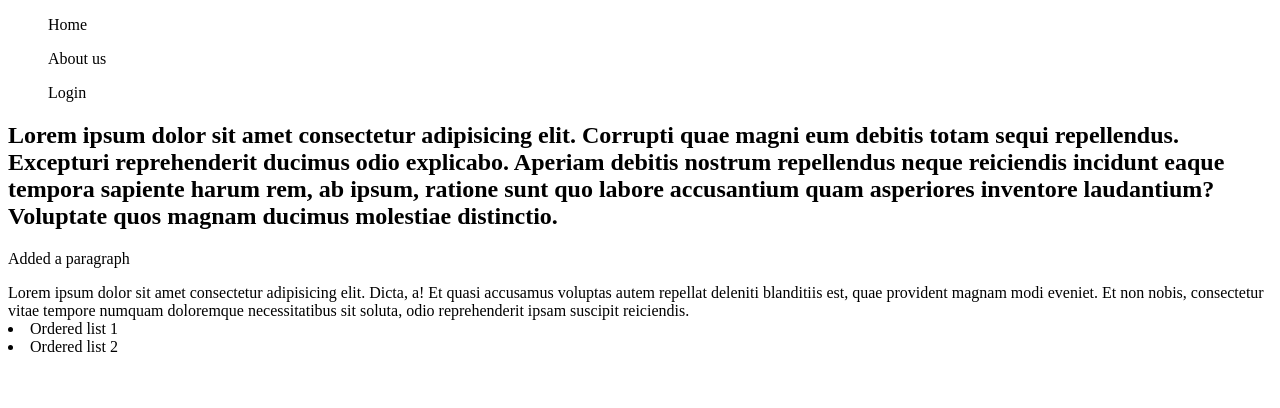
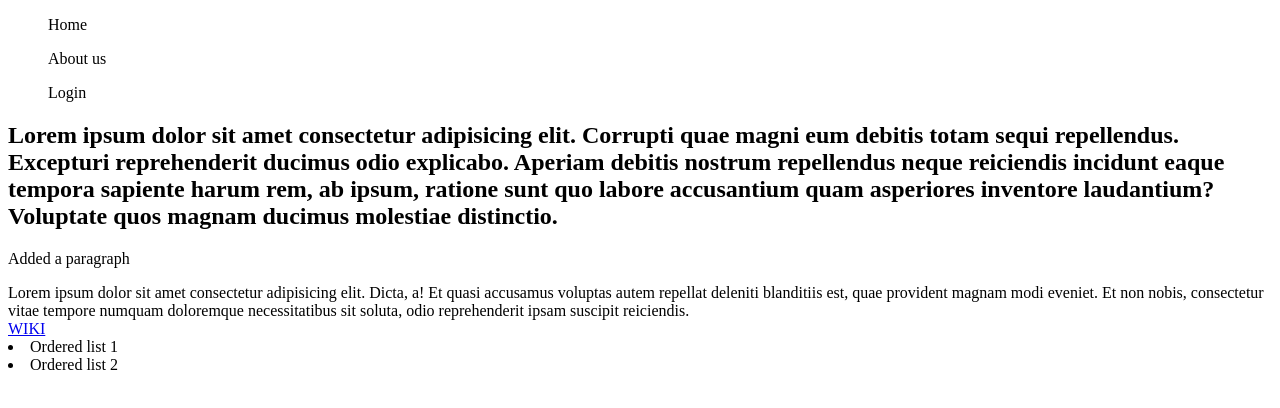
Before and after one commit to rambandin/gitcheck, a plain HTML site: page index.html in a window 1280 px wide. Drawn offline with Linux system fonts and the light colour scheme.

Commit message:
ADD LINK TO WIKI

```diff
--- a/index.html
+++ b/index.html
@@ -29,8 +29,9 @@
         Lorem ipsum dolor sit amet consectetur adipisicing elit. Dicta, a! Et quasi accusamus voluptas autem repellat deleniti blanditiis est, quae provident magnam modi eveniet. Et non nobis, consectetur vitae tempore numquam doloremque necessitatibus sit soluta, odio reprehenderit ipsam suscipit reiciendis.
       </article>
     </section>
-
+    <a href="www.wikipedia.com">WIKI</a>
     <li>Ordered list 1</li>
     <li>Ordered list 2</li>
+
   </body>
 </html>
```
